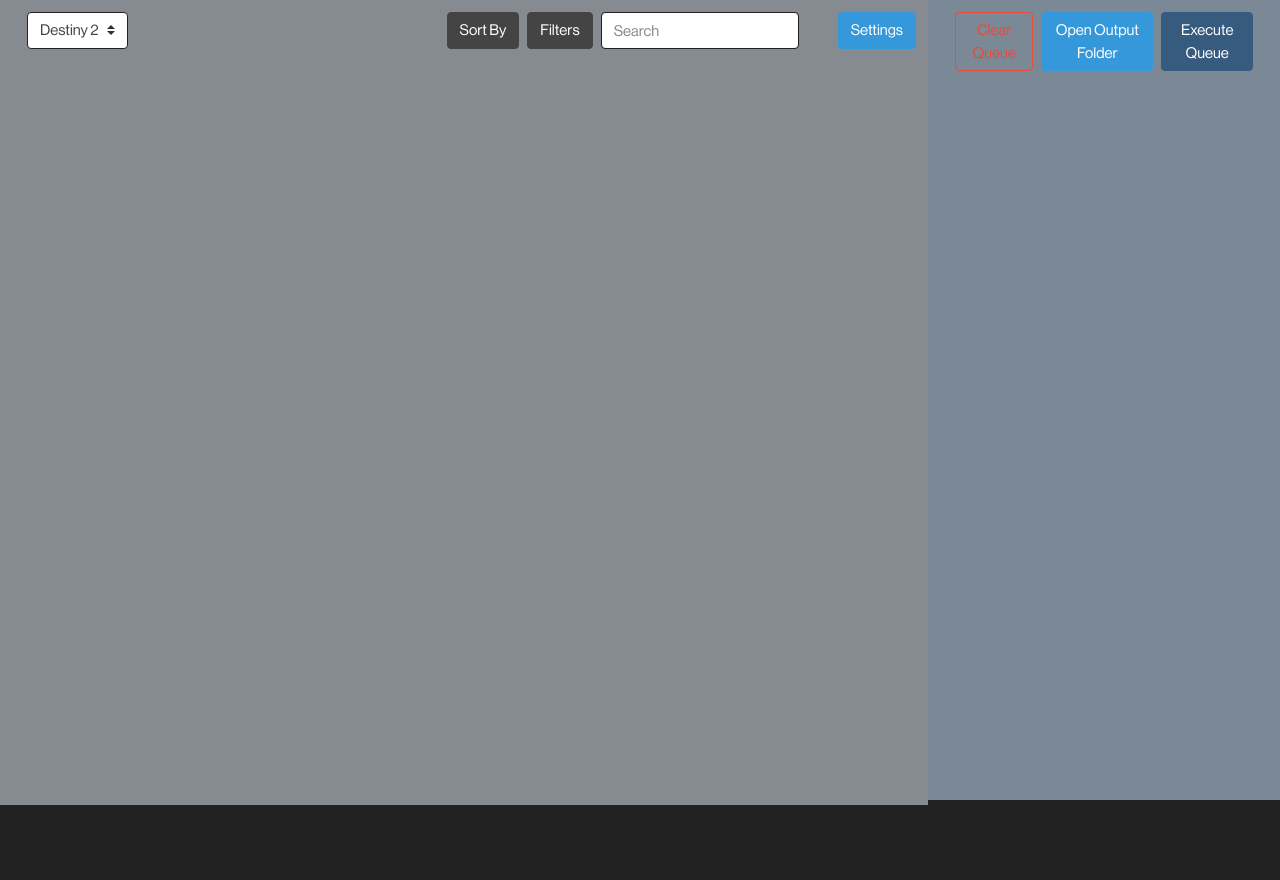
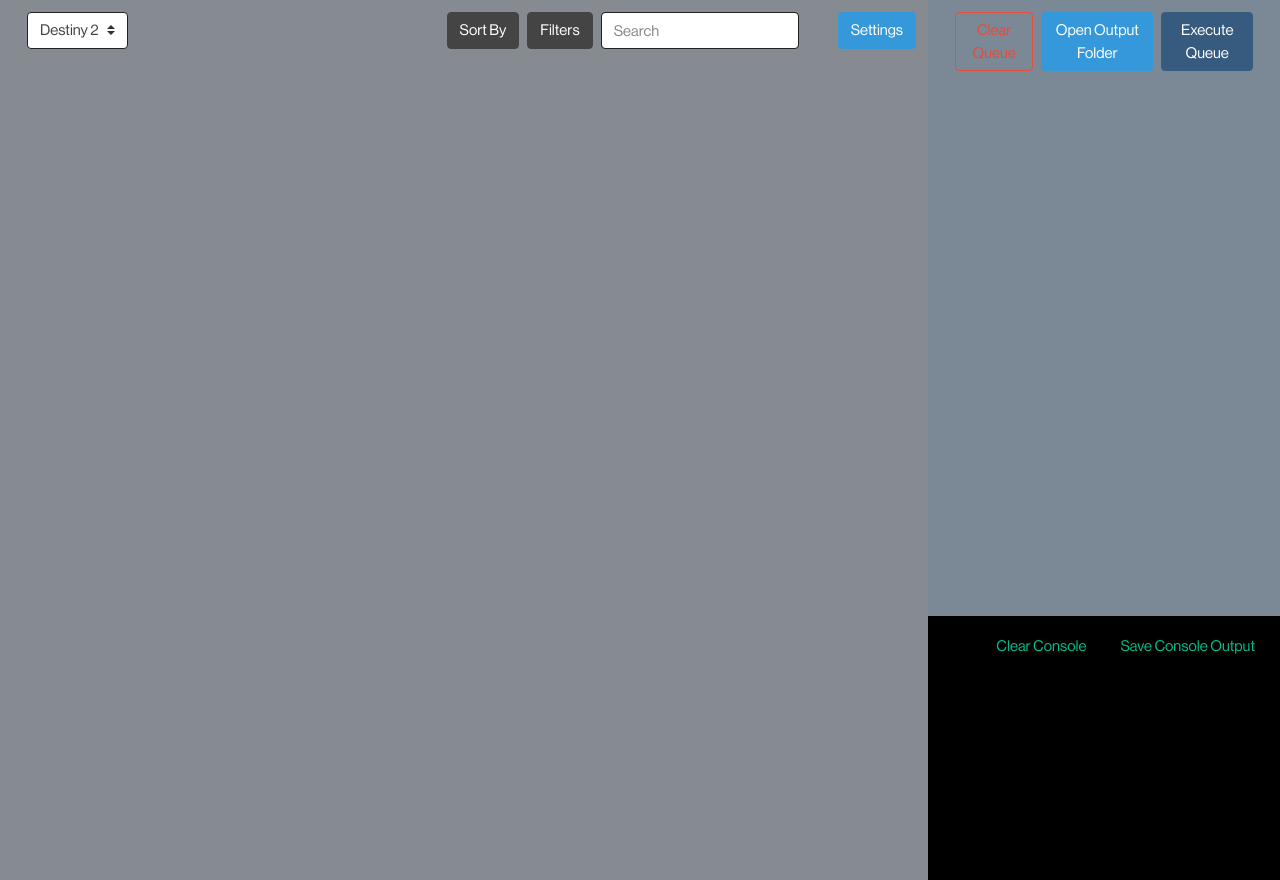
Before and after one commit to Dcai169/Destiny-API-Ripper-Extension, an Electron app: page app/destiny-api-ripper-gui/src/index.html in a window 1280 px wide. Before the commit the page ends 819 px from the top, so only its background shows below. Drawn offline with nearby package versions, Linux system fonts and the light colour scheme; no server answers.

Commit message:
added console output area

```diff
--- a/app/destiny-api-ripper-gui/src/index.html
+++ b/app/destiny-api-ripper-gui/src/index.html
@@ -23,7 +23,7 @@
           <div class="d-flex p-2" style="float: left; margin: 0 auto 0 0;">
             <div class="d-inline p-1">
               <select class="custom-select" id="gameSelector">
-                <option value="1" >Destiny 1</option>
+                <option value="1">Destiny 1</option>
                 <option value="2" selected>Destiny 2</option>
               </select>
             </div>
@@ -43,17 +43,21 @@
 
         <div class="d-flex p-2">
           <div class="d-inline p-1">
-            <button class="btn btn-info" id="settings-button" data-toggle="modal" data-target="#settingsModal">Settings</button>
+            <button class="btn btn-info" id="settings-button" data-toggle="modal"
+              data-target="#settingsModal">Settings</button>
           </div>
         </div>
       </div>
       <!-- Body -->
-      <div class="m-2" style="display: flex; flex-flow: row wrap; flex-direction: column; overflow: auto; height:91vh; justify-content: flex-start;" id="item-container" tabindex="-1" disabled="disabled">
+      <div class="m-2"
+        style="display: flex; flex-flow: row wrap; flex-direction: column; overflow: auto; height:91vh; justify-content: flex-start;"
+        id="item-container" tabindex="-1" disabled="disabled">
 
       </div>
     </div>
+    <div id="right-panel" style="display: grid; grid-template-rows: 70% 1fr;">
       <!-- Queue -->
-    <div class="container" style="height: 100vh; background-color: #7b8896;">
+      <div class="container" style="background-color: #7b8896;">
         <!-- Buttons -->
         <div class="container p-2 d-flex justify-content-center">
           <div class="d-inline p-1">
@@ -73,6 +77,21 @@
         <div class="container p-2" tabindex="-1" disabled="disabled">
           <div id="extract-queue" style="overflow: auto; height:90vh;" tabindex="-1" disabled="disabled">
 
+          </div>
+        </div>
+      </div>
+      <div id="console" style="background-color: black;">
+        <!-- Console Buttons -->
+        <div class="container p-2 d-flex justify-content-end">
+          <div class="d-inline p-1">
+            <button type="button" class="btn btn-link" id="console-clear">Clear Console</button>
+          </div>
+          <div class="d-inline p-1">
+            <button type="button" class="btn btn-link" id="console-save">Save Console Output</button>
+          </div>
+        </div>
+        <div class="container">
+          <code id="console-text" style="overflow-y: scroll; white-space: pre-line;"></code>
         </div>
       </div>
     </div>
```
Lines whose indentation alone changed are shown as unchanged.
